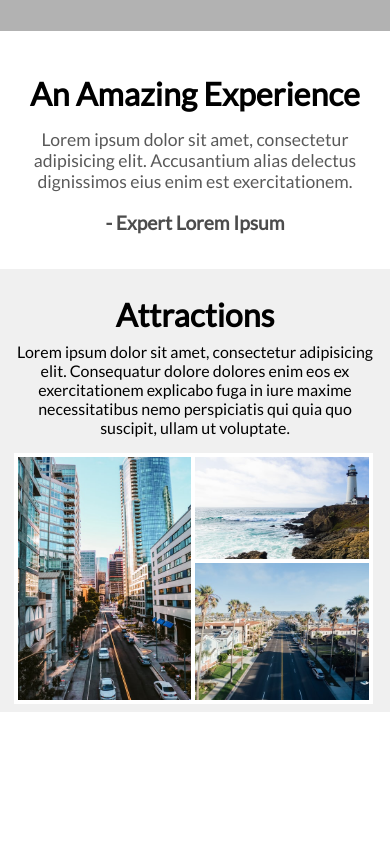
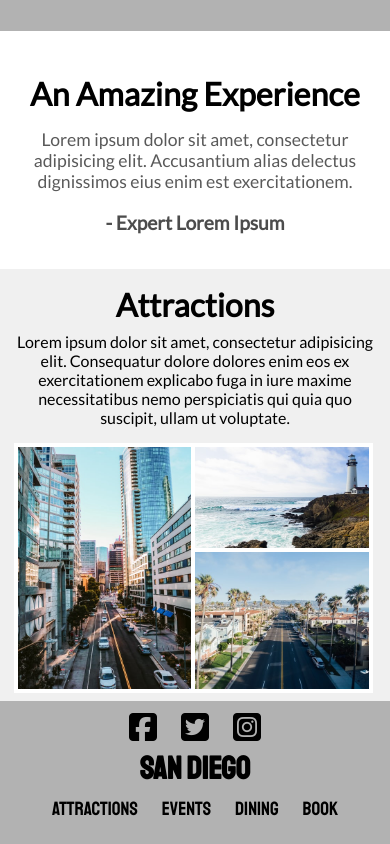
Before and after one commit to edis/visit-san-diego, a website: page dist/index.html in a window 390 px wide. Shown: the part 813-1657 px from the top of the page. Before the commit the page ends 1525 px from the top, so only its background shows below. Drawn offline with Linux system fonts and the light colour scheme; grey boxes are pictures that could not be loaded.

Commit message:
add navbar and update media queries

```diff
--- a/src/js/main.js
+++ b/src/js/main.js
@@ -63,7 +63,7 @@ function init() {
 }
 
 
-const items = document.querySelectorAll('#attractions-title ');
+const items = document.querySelectorAll('#attractions-title, #quote-section-content');
 
 const isInViewport = el => {
     const rect = el.getBoundingClientRect();
--- a/src/scss/_config.scss
+++ b/src/scss/_config.scss
@@ -3,17 +3,22 @@ $primary-dark-color: #000000;
 $secondary-dark-color: #e1e1e1;
 $primary-light-color: #ffffff;
 $secondary-light-color: #d3d3d3;
+$selection-color: lightblue;
 
 // Size Variables
 $container-width: 1100px;
+
+html{
+  //scroll-behavior: smooth;
+}
 
 body{
   margin: 0;
   padding: 0;
   box-sizing: border-box;
-}
-
-body{
+  ::selection {
+    background-color: $selection-color;
+  }
   font-family: "Staatliches", sans-serif;
   color: $primary-dark-color;
 }
--- a/src/scss/_utilities.scss
+++ b/src/scss/_utilities.scss
@@ -19,3 +19,14 @@
   padding: 0.2rem 0.5rem;
   border-radius: 2rem;
 }
+
+.nav-menu{
+  display: flex;
+  li{
+    padding: 0 0.75rem;
+    font-size: 1.3rem;
+  }
+  a:hover{
+    color: $secondary-dark-color;
+  }
+}
--- a/src/scss/main.scss
+++ b/src/scss/main.scss
@@ -14,16 +14,6 @@
     h1{
       margin-left: 0.5rem;
     }
-    #nav-menu{
-      display: flex; li{
-        padding: 0 0.75rem;
-        font-size: 1.3rem;
-      }
-      a:hover{
-        color: $secondary-dark-color;
-      }
-    }
-
   }
 }
 
@@ -52,7 +42,7 @@
       text-align: center;
     }
     p{
-      font-size: 1.5rem;
+      font-size: 2rem;
       margin-bottom: 4rem;
       text-align: center;
     }
@@ -87,6 +77,16 @@
   #quote-section-content{
     font-family: "Lato", sans-serif;
     text-align: center;
+    visibility: hidden;
+    opacity: 0;
+    transition: all 1s ease-in-out;
+    transform: translate(0, -100px);
+
+    &.show {
+      transform: none;
+      visibility: visible;
+      opacity: 1;
+    }
     #quote-title{
       font-size: 3rem;
       margin-bottom: 1rem;
@@ -116,10 +116,11 @@
       font-family: Lato, sans-serif;
       font-size: 3rem;
       margin-bottom: 0.5rem;
+      margin-top: 1rem;
       visibility: hidden;
       opacity: 0;
-      transition: all 0.5s ease-in-out;
-      transform: translate(-100px, 0);
+      transition: all 1s ease-in-out;
+      transform: translate(-400px, 0);
 
       &.show {
         transform: none;
@@ -130,12 +131,14 @@
     #attractions-paragraph{
       font-family: Lato, sans-serif;
       font-size: 1.2rem;
+      margin-top: 0;
+      margin-bottom: 1.5rem;
     }
     #attractions-gallery{
       //height: 70vh;
       width: 120%;
       margin-left: -1rem;
-      margin-bottom: 5rem;
+      margin-bottom: 4rem;
       display: grid;
       grid-template-columns: repeat(8, 1fr);
       grid-template-rows: repeat(7, 4vw);
@@ -166,3 +169,35 @@
     }
     }
   }
+
+#footer{
+  height: 20vh;
+  background: rgba($primary-dark-color, 0.3);
+  display: flex;
+  flex-direction: column;
+  justify-content: center;
+  align-items: center;
+  #footer-content{
+    height: 15vh;
+    display: flex;
+    flex-direction: column;
+    justify-content: center;
+    align-items: center;
+    #footer-contact{
+      display: flex;
+      font-size: 3rem;
+      i{
+        margin: 0 0.75rem;
+      }
+      a:hover{
+        color: $secondary-light-color;
+      }
+    }
+    .nav-menu {
+      padding: 0;
+    }
+    .logo{
+      font-size: 3rem;
+    }
+  }
+}
--- a/src/scss/media.scss
+++ b/src/scss/media.scss
@@ -20,6 +20,18 @@
           }
         }
       }
+      #footer{
+        height: 20vh;
+        #footer-content{
+          #footer-contact{
+            font-size: 3rem;
+          }
+          .logo{
+            font-size: 2.5rem;
+            //margin: 0 0 0.5rem 0;
+          }
+        }
+      }
     }
   }
 }
@@ -28,6 +40,13 @@
 @media screen and (max-width: 1024px) {
   html{
     body{
+      #welcome-section {
+        #welcome-content {
+          h1{
+            font-size: 6rem;
+          }
+        }
+      }
       #attractions{
         #attractions-content{
           #attractions-paragraph{
@@ -43,6 +62,16 @@
         #quote-section-content{
           #quote-paragraph{
             margin: 0 0.5rem;
+          }
+        }
+      }
+      #footer{
+        #footer-content{
+          .logo{
+            margin: 0;
+          }
+          .nav-menu{
+            margin-top: 0.5rem;
           }
         }
       }
@@ -73,12 +102,12 @@
     }
   }
 }
-@media screen and (max-width: 400px) {
+@media screen and (max-width: 500px) {
   html {
     body{
       #nav-bar {
         #nav-bar-content {
-          #nav-menu {
+          .nav-menu {
             display: none;
           }
         }
@@ -131,6 +160,23 @@
           }
         }
       }
+      #footer{
+        height: 15vh;
+        padding: 0.5rem;
+        #footer-content{
+          #footer-contact{
+            font-size: 2rem;
+          }
+          .logo{
+            font-size: 2rem;
+          }
+          .nav-menu{
+            li {
+              font-size: 1.2rem;
+            }
+          }
+        }
+      }
     }
   }
 }
```
Also changed, not shown: dist/index.html, dist/main.css, dist/media.css.
